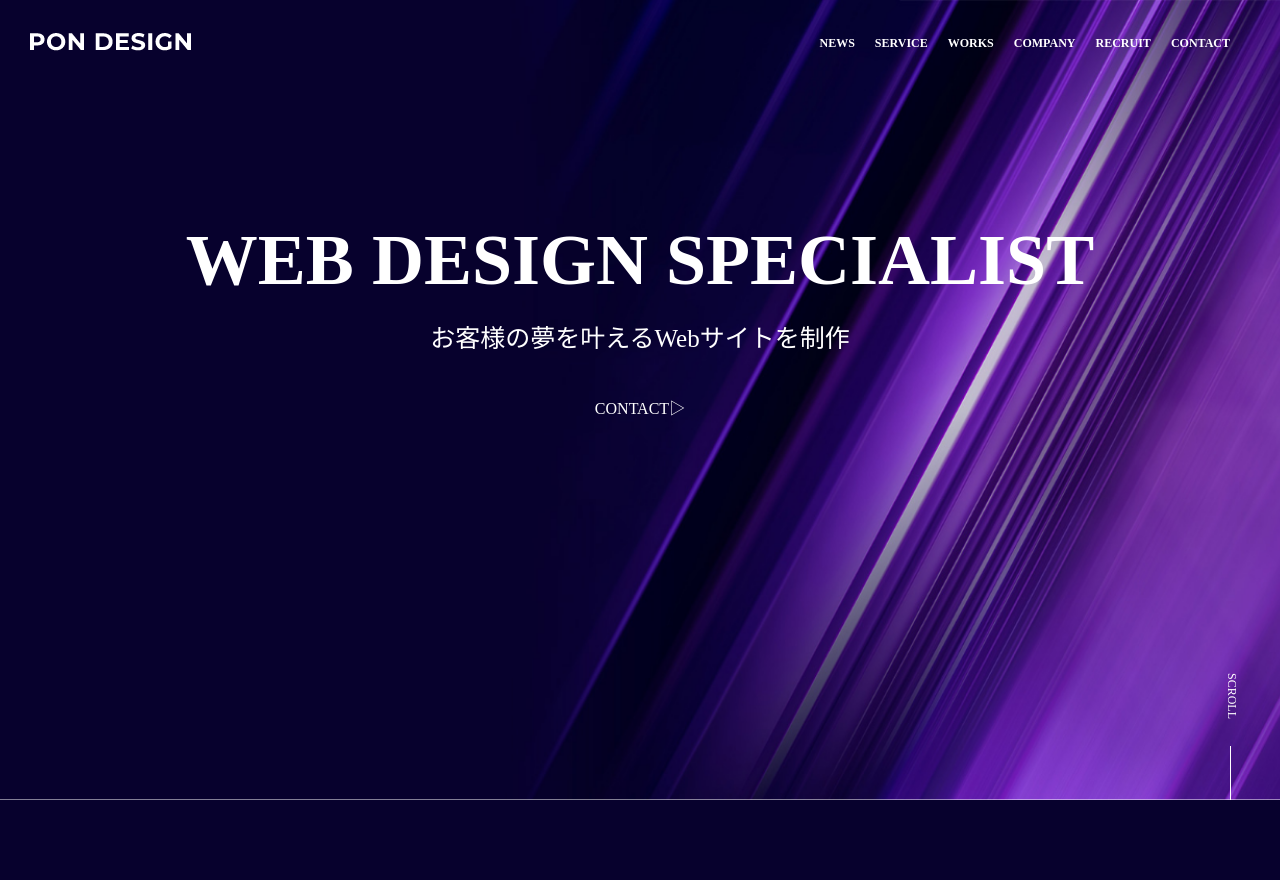
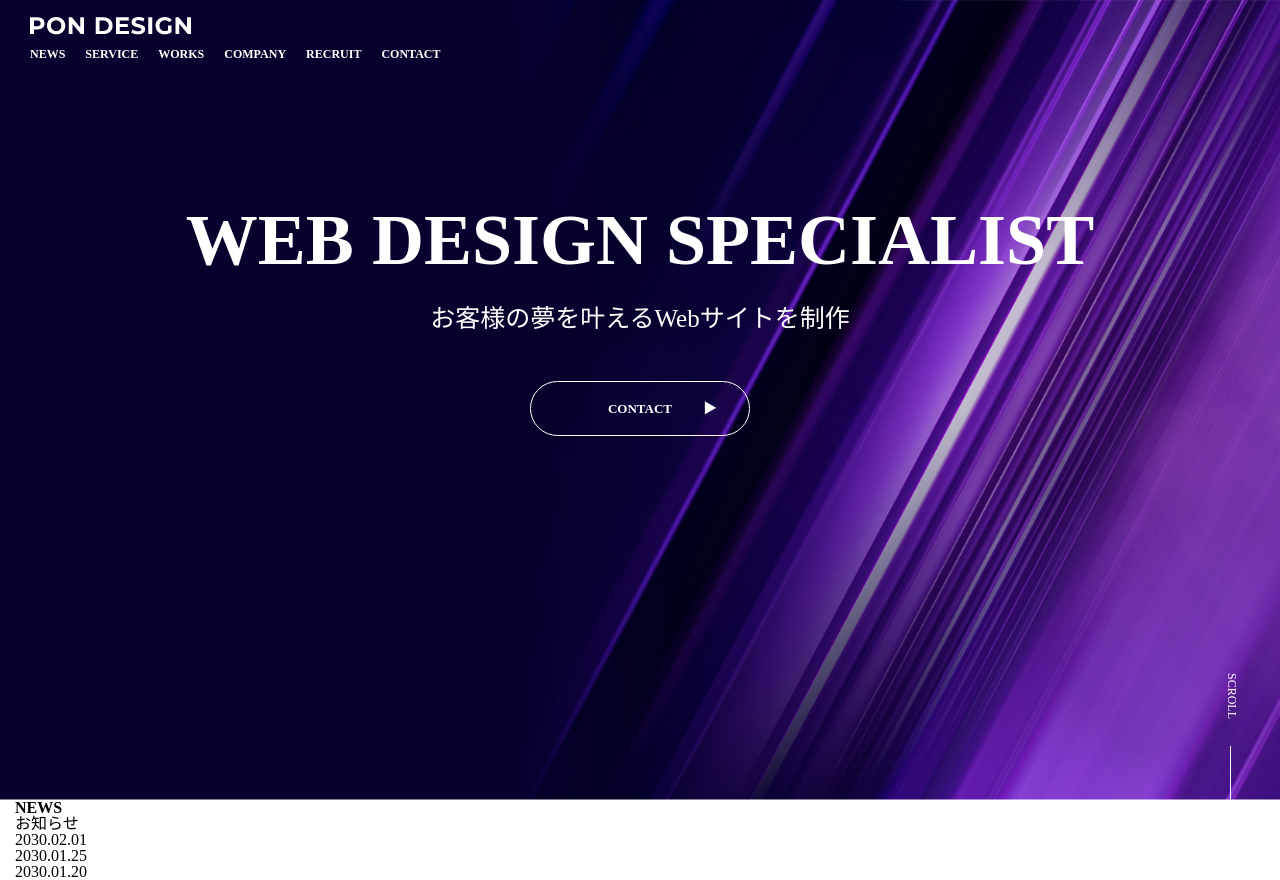
Before and after one commit to kuma-mofumofu/corporate-site, a PHP site: page /inedx.html in a window 1280 px wide. Before the commit the page ends 800 px from the top, so only its background shows below. Run offline with PHP 8.4, Linux system fonts and the light colour scheme.

Commit message:
ハンバーガーメニュー

```diff
--- /dev/null
+++ b/css/base/_container.scss
@@ -0,0 +1,5 @@
+@import "../global/variables";
+
+.container{
+  padding: 0 15px;
+}
--- a/css/parts/_button.scss
+++ b/css/parts/_button.scss
@@ -0,0 +1,46 @@
+@import "../global/variables";
+
+.btn-outer{
+  display: inline-block;
+  color: $color-white;
+
+  &:hover{
+    p{
+      &::after{
+        right: 13%;
+      }
+    }
+  }
+}
+
+.btn{
+  width: 220px;
+  height: 55px;
+  border-radius: 30px;
+  padding-top: 20px;
+  position: relative;
+
+  p{
+
+    &::after{
+      position: absolute;
+      top: 38%;
+      right: 15%;
+    }
+  }
+}
+
+.btn-contact{
+  border: solid 1px $color-white;
+  margin: 0 auto;
+  font-family: "Montserrat";
+
+  p{
+    font-size: 13px;
+    font-weight: bold;
+
+    &::after{
+      content: '▶';
+    }
+  }
+}
--- a/css/parts/_header.scss
+++ b/css/parts/_header.scss
@@ -18,6 +18,10 @@
 
   nav{
     text-align: right;
+
+    @media screen and (max-width:770px){
+      display: none;
+    }
 
     a{
       padding-top: 10px;
--- /dev/null
+++ b/css/parts/_open-menu.scss
@@ -0,0 +1 @@
+@import "../global/variables";
--- a/css/style.css
+++ b/css/style.css
@@ -23,6 +23,9 @@
 @import url("https://fonts.googleapis.com/css2?family=Noto+Serif+JP:wght@200;300;400;500&display=swap");
 @import url("https://fonts.googleapis.com/css2?family=Noto+Serif+JP:wght@200;300;400;500&display=swap");
 @import url("https://fonts.googleapis.com/css2?family=Noto+Serif+JP:wght@200;300;400;500&display=swap");
+@import url("https://fonts.googleapis.com/css2?family=Noto+Serif+JP:wght@200;300;400;500&display=swap");
+@import url("https://fonts.googleapis.com/css2?family=Noto+Serif+JP:wght@200;300;400;500&display=swap");
+@import url("https://fonts.googleapis.com/css2?family=Noto+Serif+JP:wght@200;300;400;500&display=swap");
 body p {
   font-size: 16px;
 }
@@ -34,6 +37,19 @@ body ul {
 body a {
   text-decoration: none;
   color: #333;
+}
+
+/* ===============================================
+# フォント
+=============================================== */
+/* ===============================================
+# フォントサイズ
+=============================================== */
+/* ===============================================
+# 色
+=============================================== */
+.container {
+  padding: 0 15px;
 }
 
 /* ===============================================
@@ -105,8 +121,116 @@ body a {
 /* ===============================================
 # 色
 =============================================== */
-.open {
+.menu {
   display: none;
+}
+
+@media screen and (max-width: 769px) {
+  .menu {
+    display: block;
+  }
+}
+
+.menu.is-open span:nth-of-type(1) {
+  -webkit-transform: translateY(6px) rotate(-45deg);
+          transform: translateY(6px) rotate(-45deg);
+  top: 35%;
+}
+
+.menu.is-open span:nth-of-type(2) {
+  opacity: 0;
+}
+
+.menu.is-open span:nth-of-type(3) {
+  -webkit-transform: translateY(-6px) rotate(45deg);
+          transform: translateY(-6px) rotate(45deg);
+  top: 62%;
+}
+
+.menu-btn {
+  width: 50px;
+  height: 50px;
+  position: relative;
+}
+
+.menu-btn span {
+  width: 50%;
+  height: 2px;
+  display: inline-block;
+  background: #fff;
+  position: absolute;
+  left: 24%;
+  -webkit-transition: all 0.4s;
+  transition: all 0.4s;
+  border-radius: 5px;
+}
+
+.menu-btn span:nth-of-type(1) {
+  top: 30%;
+}
+
+.menu-btn span:nth-of-type(2) {
+  top: 50%;
+}
+
+.menu-btn span:nth-of-type(3) {
+  top: 70%;
+}
+
+/* ===============================================
+# フォント
+=============================================== */
+/* ===============================================
+# フォントサイズ
+=============================================== */
+/* ===============================================
+# 色
+=============================================== */
+/* ===============================================
+# フォント
+=============================================== */
+/* ===============================================
+# フォントサイズ
+=============================================== */
+/* ===============================================
+# 色
+=============================================== */
+.btn-outer {
+  display: inline-block;
+  color: #fff;
+}
+
+.btn-outer:hover p::after {
+  right: 13%;
+}
+
+.btn {
+  width: 220px;
+  height: 55px;
+  border-radius: 30px;
+  padding-top: 20px;
+  position: relative;
+}
+
+.btn p::after {
+  position: absolute;
+  top: 38%;
+  right: 15%;
+}
+
+.btn-contact {
+  border: solid 1px #fff;
+  margin: 0 auto;
+  font-family: "Montserrat";
+}
+
+.btn-contact p {
+  font-size: 13px;
+  font-weight: bold;
+}
+
+.btn-contact p::after {
+  content: '▶';
 }
 
 /* ===============================================
@@ -143,6 +267,12 @@ body a {
 
 #header nav {
   text-align: right;
+}
+
+@media screen and (max-width: 770px) {
+  #header nav {
+    display: none;
+  }
 }
 
 #header nav a {
--- a/css/style.scss
+++ b/css/style.scss
@@ -1,9 +1,11 @@
 @import "global/variables";
 
 @import "base/body";
+@import "base/container";
 
 @import "parts/scroll";
 @import "parts/hamburger";
+@import "parts/open-menu";
 @import "parts/button";
 @import "parts/header";
 @import "parts/footer";
--- a/inedx.html
+++ b/inedx.html
@@ -12,6 +12,7 @@
 
   <body id="top">
     <header id="header">
+      <div class="header-inner">
 
         <h1 class="logo">
           <a href="#"><img src="images/logo.png" alt=""></a>
@@ -28,14 +29,15 @@
           </ul>
         </nav>
 
-      <div class="open">
-        <div class="open-btn">
+        <div class="menu">
+          <div class="menu-btn">
             <span></span>
             <span></span>
             <span></span>
           </div>
         </div>
 
+      </div><!-- /header-inner -->
     </header>
 
     <main>
@@ -45,13 +47,30 @@
           <p>WEB DESIGN <br>SPECIALIST</p>
           <p>お客様の夢を叶えるWebサイトを制作</p>
 
+          <a href="#" class="btn-outer">
             <div class="btn btn-contact">
-            <p>CONTACT<span>▷</span></p>
+              <p>CONTACT</p>
             </div>
-
-        </div>
+          </a>
+        </div><!-- /title -->
         <div class="scroll">
           <span>SCROLL</span>
+        </div>
+      </section><!-- /top-visual -->
+
+      <section class="container">
+        <div>
+          <div>
+            <h2>NEWS</h2>
+            <p>お知らせ</p>
+          </div>
+          <div>
+            <ul>
+              <li><time datetime="2030-02-01">2030.02.01</time></li>
+              <li><time datetime="2030-01-25">2030.01.25</time></li>
+              <li><time datetime="2030-01-20">2030.01.20</time></li>
+            </ul>
+          </div>
         </div>
       </section>
 
--- a/js/script.js
+++ b/js/script.js
@@ -1,7 +1,9 @@
 $(function () {
 
+  /* ===============================================
+  # スクロールした時の、headerイベント
+  =============================================== */
 
-  //スクロールした時にイベント
   $(window).scroll(function(){
 
     if($(window).scrollTop()>20){
@@ -18,23 +20,18 @@ $(function () {
   });
 
 
+  /* ===============================================
+  # ハンバーガーメニュー
+  =============================================== */
 
+  $('.menu').on('click',function () {
+  // .menuをクリックした時
 
-
-
-
-
-
-
-
-
-
-  // クリックでclass追加
-  $('.openbtn').on('click',function () {
-    $(this).toggleClass('active')
+    $(this).toggleClass('is-open')
+    //.is-open追加
 
         //指定するクラスに〇〇があるか調べて、true・farceで返す
-        if ($(this).hasClass('is_active') == true) {
+        if ($(this).hasClass('is-open') == true) {
           console.log('aaa') //ある時（true）の処理
         } else {
           console.log('bbb') //ない時(farce)の処理
```
Also changed, not shown: css/parts/_hamburger.scss (+52 -1 lines), 1 other file. Lines whose indentation alone changed are shown as unchanged.
